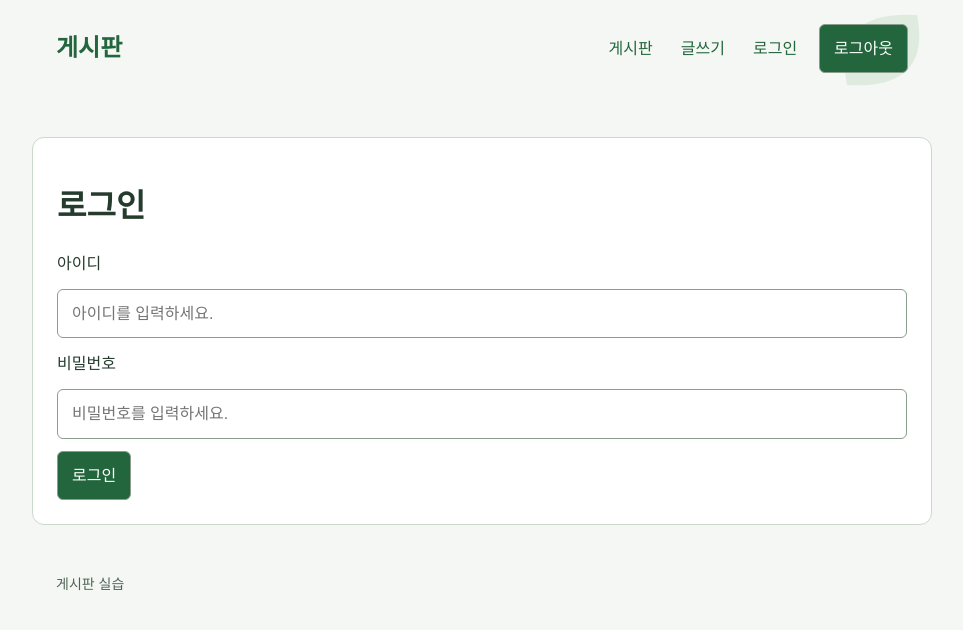
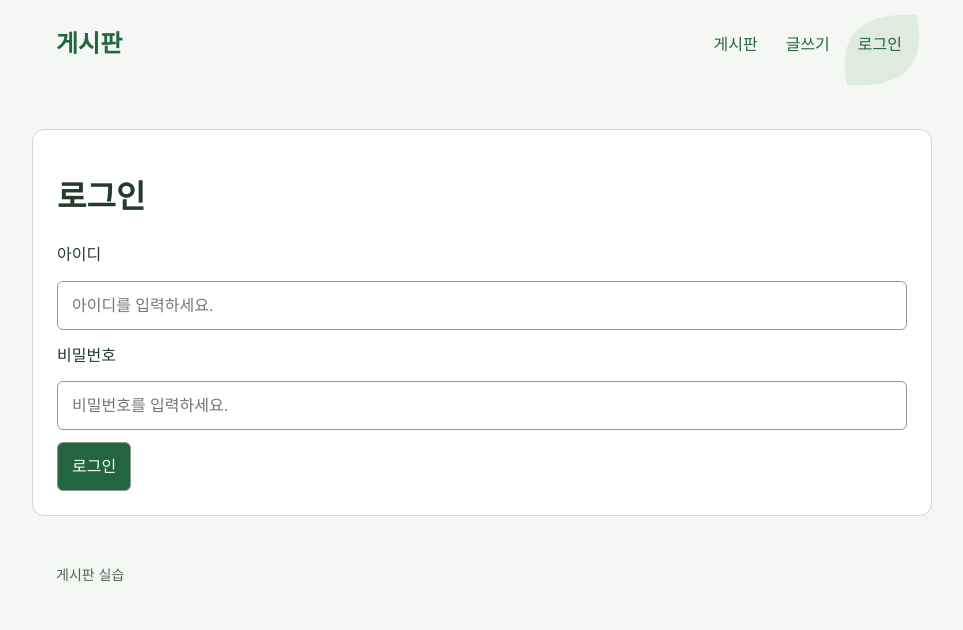
Before and after one commit to metatron2701/green-board-front-react-2026, a React (Vite) app: page /login in a window 1280 px wide. Shown: the top 630 px of the page, without its empty margins (158-1121 px from the left). Built offline with nearby package versions, Linux system fonts and the light colour scheme.

Commit message:
no message

```diff
--- a/src/App.jsx
+++ b/src/App.jsx
@@ -9,6 +9,8 @@
 import "./style.css";
 
 export default function App() {
+  const [isLoggedIn, setIsLoggedIn] = useState(false);
+
   const [posts, setPosts] = useState([
     {
       id: 1,
@@ -48,13 +50,13 @@
 
   return (
     <>
-      <BoardHeader />
+      <BoardHeader isLoggedIn={isLoggedIn} onLogout={() => setIsLoggedIn(false)} />
         <Routes>
           <Route path="/" element={<PostList posts={posts} onAddPracticePost={addPracticePost} />} />
           <Route path="/posts" element={<PostList posts={posts} onAddPracticePost={addPracticePost} />} />
           <Route path="/posts/new" element={<PostForm onSave={savePost} />} />
           <Route path="/posts/:postId" element={<PostDetail />} />
-          <Route path="/login" element={<Login />} />
+          <Route path="/login" element={<Login onLogin={() => setIsLoggedIn(true)} />} />
         </Routes>
       <BoardFooter />
     </>
--- a/src/components/BoardHeader.jsx
+++ b/src/components/BoardHeader.jsx
@@ -1,14 +1,14 @@
 import { Link } from "react-router-dom";
 
-export default function BoardHeader({onWrite}){
+export default function BoardHeader({isLoggedIn, onLogout}) {
     return (
         <header>
             <Link className="brand" to="/posts">게시판</Link>
             <nav aria-label="주 메뉴">
-            <Link to="/posts">게시판</Link>
-            <Link className="write-link" to="/posts/new">글쓰기</Link>
-            <Link className="login-link" to="/login">로그인</Link>
-            <button className="logout-button" type="button">로그아웃</button>
+                <Link to="/posts">게시판</Link>
+                <Link className="write-link" to="/posts/new">글쓰기</Link>
+                {!isLoggedIn && <Link className="login-link" to="/login">로그인</Link>}
+                {isLoggedIn && <button className="logout-button" type="button" onClick={onLogout}>로그아웃</button>}
             </nav>
             <p id="nav-message" role="status"></p>
         </header>
--- a/src/components/Login.jsx
+++ b/src/components/Login.jsx
@@ -1,8 +1,8 @@
-export default function Login(){
+export default function Login({onLogin}) {
     return (
         <main>
             <h1>로그인</h1>
-                <form id="login-form">
+                <form id="login-form" onSubmit={(event) => {event.preventDefault(); onLogin();}}>
                     <label htmlFor="username">아이디</label>
                     <input id="username" name="username" placeholder="아이디를 입력하세요." />
                     <label htmlFor="password">비밀번호</label>
--- a/src/components/PostDetail.jsx
+++ b/src/components/PostDetail.jsx
@@ -1,6 +1,6 @@
 import { Link } from "react-router-dom";
 
-export default function PostDetail(){
+export default function PostDetail() {
     return (
         <main>
             <article>
--- a/src/components/PostForm.jsx
+++ b/src/components/PostForm.jsx
@@ -1,7 +1,7 @@
 import { useState } from "react";
 import { Link } from "react-router-dom";
 
-export default function PostForm({onSave}){
+export default function PostForm({onSave}) {
     return (
         <main>
             <h1>글쓰기</h1>
--- a/src/components/PostList.jsx
+++ b/src/components/PostList.jsx
@@ -1,6 +1,6 @@
 import PostItem from "./PostItem.jsx";
 
-export default function PostList({posts, onAddPracticePost}){
+export default function PostList({posts, onAddPracticePost}) {
     return (
         <main>
             <h1>게시판</h1>
@@ -11,18 +11,18 @@
             <button type="button" onClick={onAddPracticePost}>임시 게시글 추가</button>
 
             <div className="pagination" aria-label="페이지 이동">
-            <button id="previous-page" type="button" disabled>이전</button>
-            <span id="page-number">1 페이지</span>
-            <button id="next-page" type="button" disabled>다음</button>
+                <button id="previous-page" type="button" disabled>이전</button>
+                <span id="page-number">1 페이지</span>
+                <button id="next-page" type="button" disabled>다음</button>
             </div>
         </main>
     );
 }
 
-function PostListItem({posts}){
+function PostListItem({posts}) {
     return(
         <ul id="post-list" className="post-list">
-          {posts.map((post) => <PostItem key={post.id} post={post} />)}
+          {posts.length === 0 ? "게시물이 없습니다." : posts.map((post) => <PostItem key={post.id} post={post} />)}
         </ul>
     );
 }
```
Also changed, not shown: index.html (line endings or trailing spaces).
